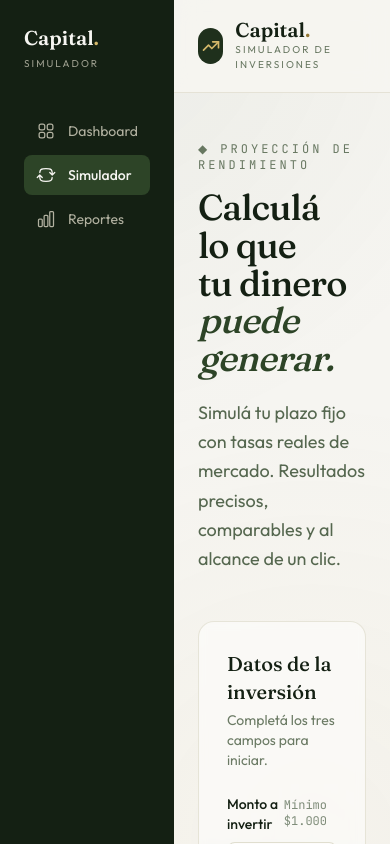
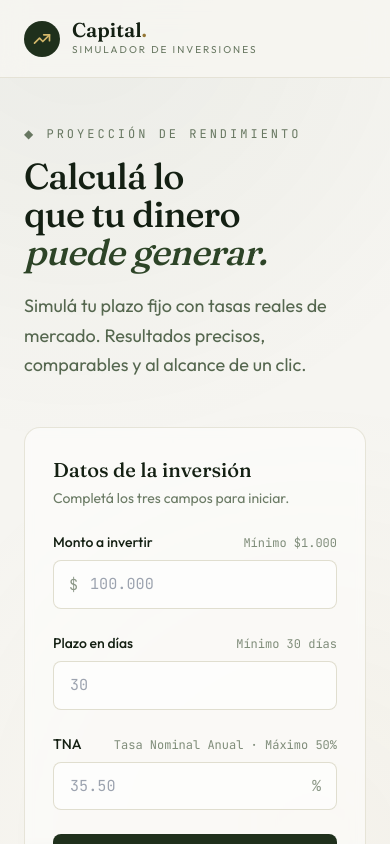
Before and after one commit to Emilsediaz/plazo-fijo-simulator, a React (Vite) app: page / in a window 390 px wide. Shown: the top 844 px of the page. Built offline with nearby package versions, Linux system fonts and the light colour scheme.

Commit message:
feat: agrego estado isSidebarOpen para control responsive

```diff
--- a/src/App.jsx
+++ b/src/App.jsx
@@ -8,6 +8,7 @@ import ErrorState from './components/ErrorState';
 import { calcularIntereses, obtenerHistorial } from './services/api';
 
 export default function App() {
+  const [isSidebarOpen, setIsSidebarOpen] = useState(false);
   const [result, setResult] = useState(null);
   const [isCalculating, setIsCalculating] = useState(false);
   const [calcError, setCalcError] = useState(null);
@@ -56,8 +57,8 @@ export default function App() {
   };
 
   return (
-    <div className="min-h-screen flex flex-row flex">
-      <Sidebar />
+    <div className="min-h-screen flex">
+      <Sidebar isOpen={isSidebarOpen} onClose={() => setIsSidebarOpen(false)} />
       <div className='flex-1 flex flex-col'>
       <Header />
 
--- a/src/components/Sidebar.jsx
+++ b/src/components/Sidebar.jsx
@@ -1,7 +1,7 @@
 // src/components/Sidebar.jsx
-export default function Sidebar() {
+export default function Sidebar({isOpen, onClose}) {
   return (
-    <aside className="w-52 bg-moss-900 text-ink-50 min-h-screen p-6 flex flex-col">
+    <aside className={`${isOpen ? 'flex' : 'hidden'}  md:flex w-52 bg-moss-900 text-ink-50 min-h-screen p-6 flex-col`}>
     <div>
       <h1 className="font-display text-xl font-semibold">
         Capital
```
